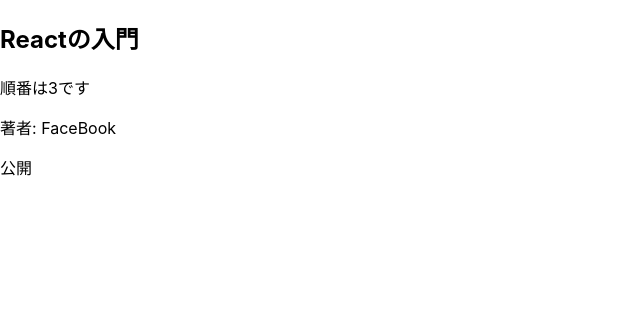
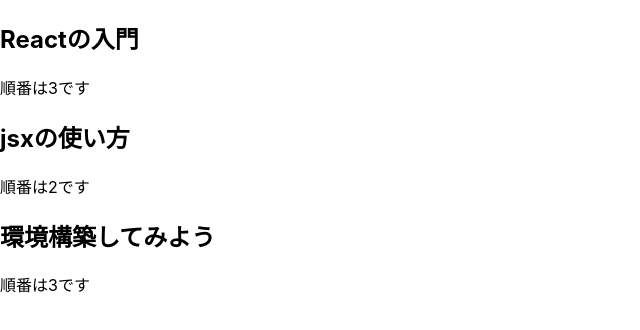
Before and after one commit to shinji0320/PracticeReact, a React (Create React App) app: page / in a window 1280 px wide. Shown: the top 330 px of the page, without its empty margins (0-640 px from the left). Built offline with nearby package versions, Linux system fonts and the light colour scheme.

Commit message:
コンポーネントの使い方

```diff
--- a/src/Article.jsx
+++ b/src/Article.jsx
@@ -1,19 +1,11 @@
 import React from 'react';
 
 const Article = (props) => {
-  let publishState = "";
-  if (props.isPublished) {
-    publishState = "公開"
-  } else {
-    publishState = "非公開"
-  }
 
   return (
     <div>
       <h2>{props.title}</h2>
       <p>順番は{props.order}です</p>
-      <p>著者: {props.author}</p>
-      <p>{publishState}</p>
     </div>
   )
 };
--- a/src/Blog.js
+++ b/src/Blog.js
@@ -9,12 +9,9 @@
     const authorName = "FaceBook"
     return (
       <>
-        <Article
-          title={"Reactの入門"}
-          order={3}
-          isPublished={true}
-          author={authorName}
-        />
+        <Article title={"Reactの入門"} order={3}/>
+        <Article title={"jsxの使い方"} order={2}/>
+        <Article title={"環境構築してみよう"} order={3}/>
       </>
     )
   }
```
